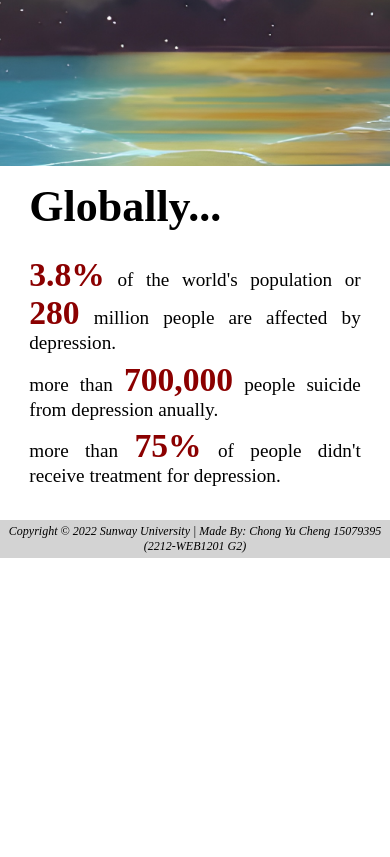
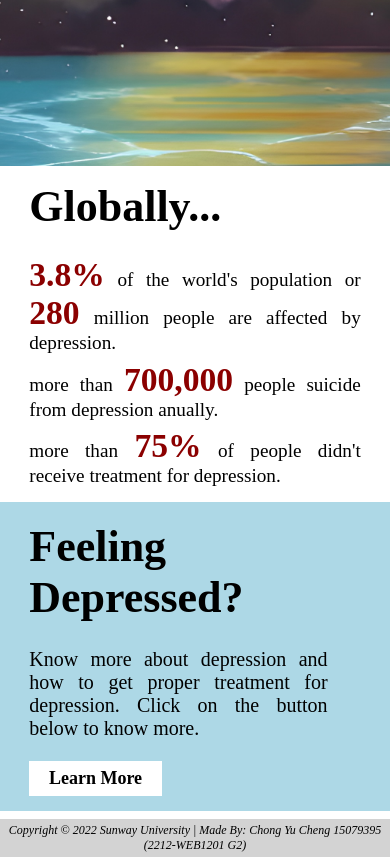
Before and after one commit to yuzhe0690/WEB1201Assignment, a plain HTML site: page index.html in a window 390 px wide. Shown: the part 594-1451 px from the top of the page. Before the commit the page ends 1152 px from the top, so only its background shows below. Drawn offline with Linux system fonts and the light colour scheme.

Commit message:
Updates to homepage and navbar
+ fixed hamburger not working properly for smaller devices
+ added a section for depression info.
+ added styling for depression info.

```diff
--- a/CSS/style.css
+++ b/CSS/style.css
@@ -20,6 +20,14 @@ h2 {
     margin: 1% 0%;
     font-size: 3em;
     color: black;
+}
+
+p, li {
+    font-size: 1.25em;
+}
+
+a {
+    text-decoration: none;
 }
 
 span {
@@ -125,7 +133,6 @@ footer {
 
 .facts li {
     text-align: justify;
-    font-size: 1.25em;
     list-style: none;
     padding: 1% 0%;
 }
@@ -134,8 +141,40 @@ footer {
     color: darkred;
 }
 
+.depression {
+    width: 100%;
+    background-color: lightblue;
+}
+
+.depression_content {
+    margin: 2% 0%;
+    width: 55%;
+    margin-left: auto;
+    margin-right: 0;
+    padding: 4% 0%;
+}
+
+.depression_content p {
+    width: 90%;
+    text-align: justify;
+    list-style: none;
+    padding: 1% 0%;
+}
+
+.btn {
+    font-size: 0.8em;
+    padding: 2% 0%;
+    font-weight: bold;
+    width: 25%;
+    text-align: center;
+    background-color: white;
+}
+
+.btn span {
+    color: black;
+}
+
 .footer {
-    margin-top: 1%;
     padding: 1% 0%;
     background-color: lightgray!important;
 }
@@ -163,6 +202,15 @@ footer {
     footer {
         font-size: 0.75em;
         text-align: center;
+    }
+
+    .navbar {
+        display: block;
+    }
+
+    .navbar a.logo {
+        float: left;
+        background-color: white;
     }
 
     .navbar a:not(:first-child) {
@@ -198,6 +246,34 @@ footer {
         list-style: none;
         padding: 1% 0%;
     }
+
+    .depression {
+        width: 100%;
+        background-color: lightblue;
+    }
+
+    .depression_content {
+        margin: 2% 0%;
+        width: 85%;
+        margin-left: auto;
+        margin-right: auto;
+        padding: 4% 0%;
+    }
+
+    .depression_content p {
+        text-align: justify;
+        list-style: none;
+        padding: 1% 0%;
+    }
+
+    .btn {
+        font-size: 0.9em;
+        padding: 2% 0%;
+        font-weight: bold;
+        width: 40%;
+        text-align: center;
+        background-color: white;
+    }
 }
 
 @media screen and (max-width: 730px) {
--- a/index.html
+++ b/index.html
@@ -38,14 +38,26 @@
 
     <main>
         <div class="facts">
-            <h2>Globally... </h2>
+            <h2>Globally...</h2>
             <br>
             <ul>
                 <li><strong>3.8%</strong> of the world's population or <strong>280</strong> million people are affected by depression. </li>
                 <li> more than <strong>700,000</strong> people suicide from depression anually.</li>
                 <li> more than <strong>75%</strong> of people didn't receive treatment for depression.</li>
             </ul>
-            <br>
+        </div>
+        <div class="depression">
+            <div class="depression_content">
+                <h2>Feeling Depressed?</h2>
+                <br>
+                <p>
+                    Know more about depression and how to get proper treatment for depression. Click on the button below to know more.
+                </p>
+                <br>
+                <div class="btn">
+                    <a href="#"><span>Learn More</span></a>
+                </div>
+            </div>
         </div>
     </main>
 
```
